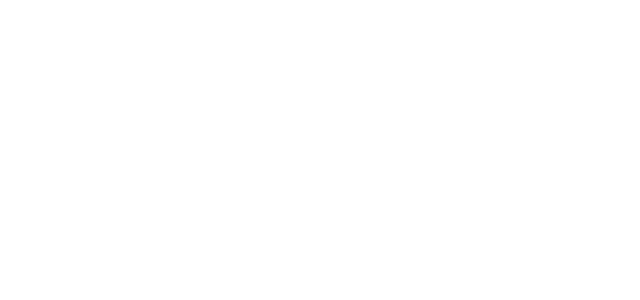
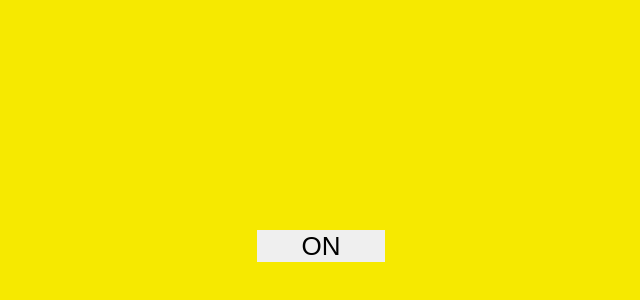
Before and after one commit to hehoku/retype, a React (Vite) app: page /event in a window 1280 px wide. Before the commit this address had no page. Shown: the part 154-454 px from the top of the page, without its empty margins (319-959 px from the left). Built offline with nearby package versions, Linux system fonts and the light colour scheme.

Commit message:
feat: add event demo

```diff
--- a/src/App.tsx
+++ b/src/App.tsx
@@ -14,6 +14,7 @@
         <Link to="/jsx">JSX Type</Link>
         <Link to="/props">Props Type</Link>
         <Link to="/state">State Type</Link>
+        <Link to="/event">Event Type</Link>
       </nav>
     </div>
   );
--- a/src/main.tsx
+++ b/src/main.tsx
@@ -7,6 +7,7 @@
 import PropElement from "./routes/props";
 import "./index.css";
 import StateType from "./routes/state";
+import Toggle from "./routes/event-type";
 
 ReactDOM.createRoot(document.getElementById("root")!).render(
   <BrowserRouter>
@@ -16,6 +17,7 @@
       <Route path="/jsx" element={<Jsx />} />
       <Route path="/props" element={<PropElement />} />
       <Route path="/state" element={<StateType />} />
+      <Route path="/event" element={<Toggle />} />
     </Routes>
   </BrowserRouter>
 );
--- /dev/null
+++ b/src/routes/event-type.css
@@ -0,0 +1,21 @@
+.event {
+  align-items: center;
+  display: flex;
+  height: 100vh;
+  justify-content: center;
+}
+
+.event button {
+  border: none;
+  cursor: pointer;
+  height: 2rem;
+  width: 8rem;
+}
+
+.on {
+  background-color: #f6e900;
+}
+
+.off {
+  background-color: darkgrey;
+}
--- /dev/null
+++ b/src/routes/event-type.tsx
@@ -0,0 +1,18 @@
+import { useState } from "react";
+import "./event-type.css";
+
+const Toggle = (): JSX.Element => {
+  const [isToggleOn, setIsToggleON] = useState<boolean>(true);
+
+  const handleClick = (): void => {
+    setIsToggleON(!isToggleOn);
+  };
+
+  return (
+    <div className={`event ${isToggleOn ? "on" : "off"}`}>
+      <button onClick={handleClick}>{isToggleOn ? "ON" : "OFF"}</button>
+    </div>
+  );
+};
+
+export default Toggle;
```
